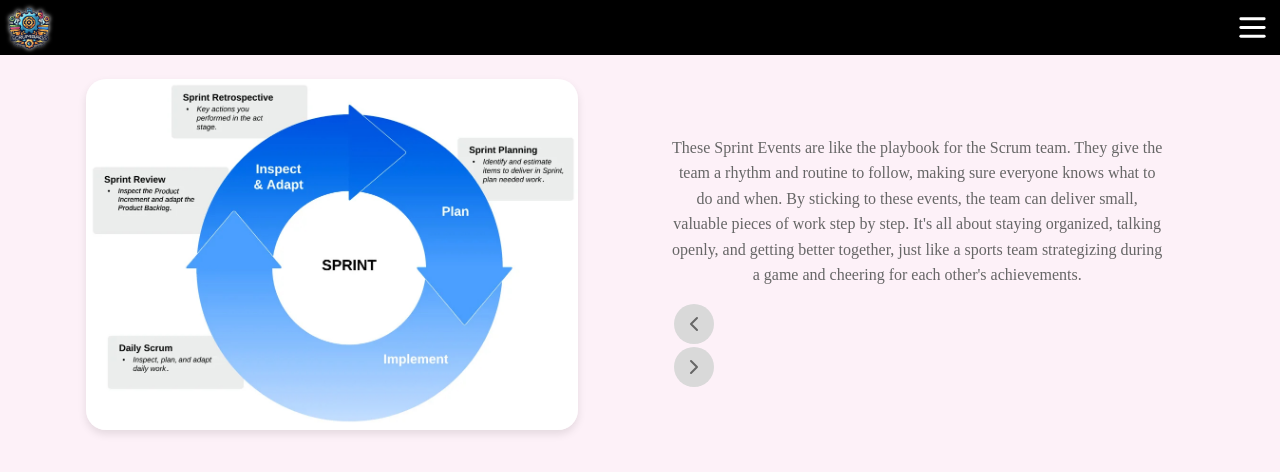
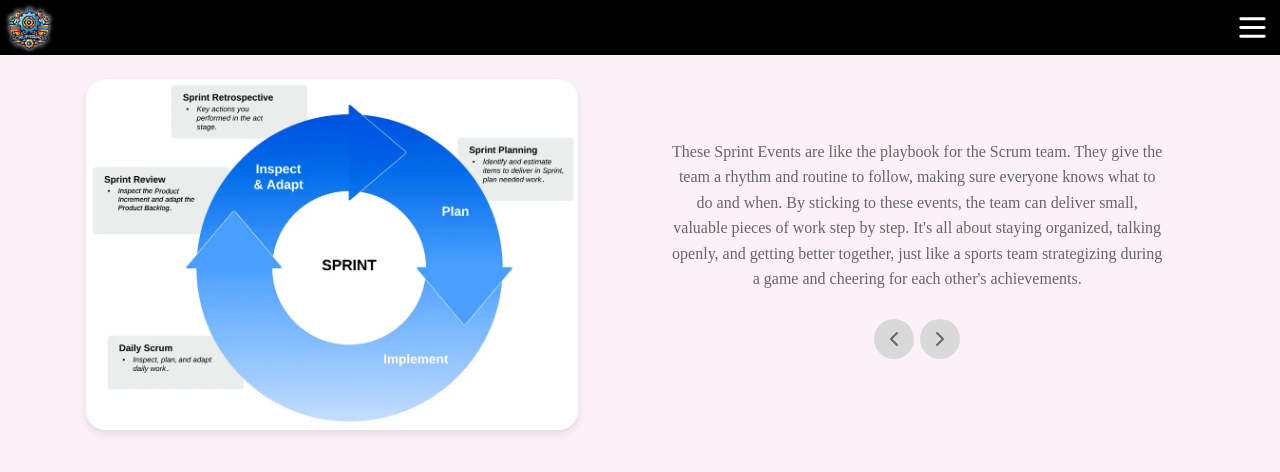
Before and after one commit to Memai2023/scrum-guide, a React (Vite) app: page /events in a window 1280 px wide. Shown: the top 472 px of the page. Built offline with nearby package versions, Linux system fonts and the light colour scheme.

Commit message:
center navigation buttons

```diff
--- a/src/Components/SprintEvents/SprintCycle2/SprintCycle2.module.css
+++ b/src/Components/SprintEvents/SprintCycle2/SprintCycle2.module.css
@@ -27,6 +27,12 @@ html {
     line-height: 1.6;
 }
 
+.navigationButton {
+    display: flex;
+    justify-content: center;
+    margin: 24px;
+}
+
 @media screen and (min-width: 768px) {
 
     .cykleimage {
```
